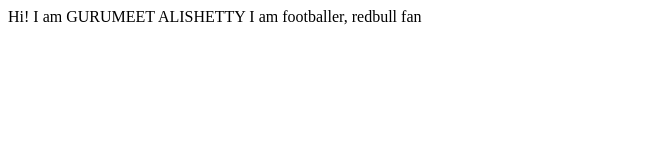
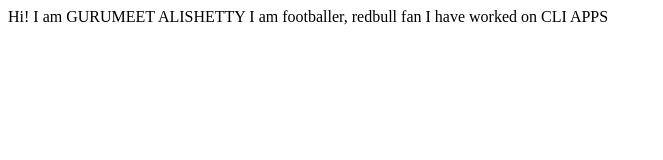
Before and after one commit to Gurumeet107/student-name-site, a plain HTML site: page index.html in a window 1280 px wide. Shown: the whole page, without its empty margins (0-663 px from the left). Drawn offline with Linux system fonts and the light colour scheme.

Commit message:
Update details of project

```diff
--- a/index.html
+++ b/index.html
@@ -10,5 +10,6 @@
     Hi! I am GURUMEET ALISHETTY
     I am footballer,
     redbull fan
+    I have worked on CLI APPS
 </body>
 </html>
```
